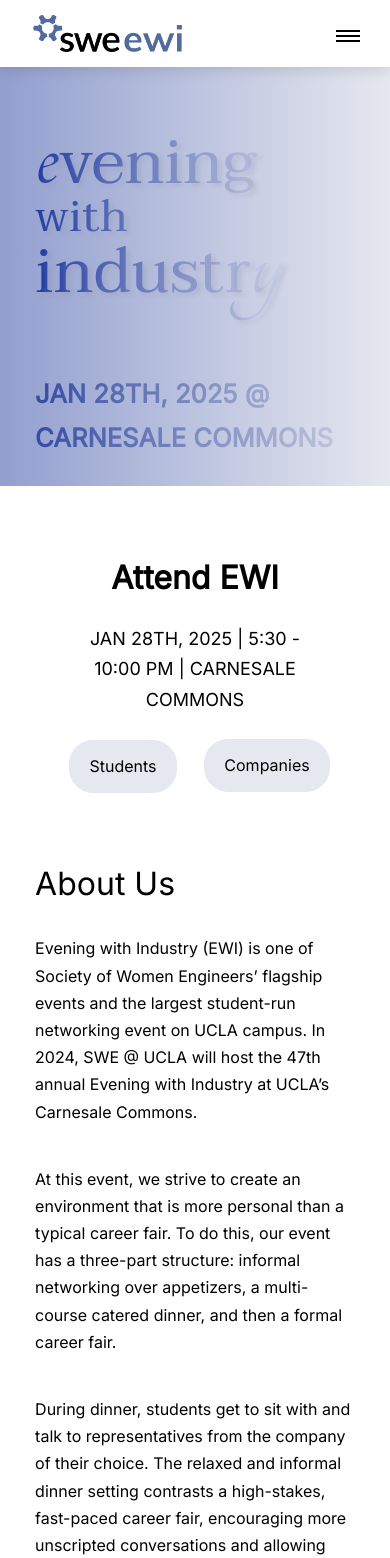
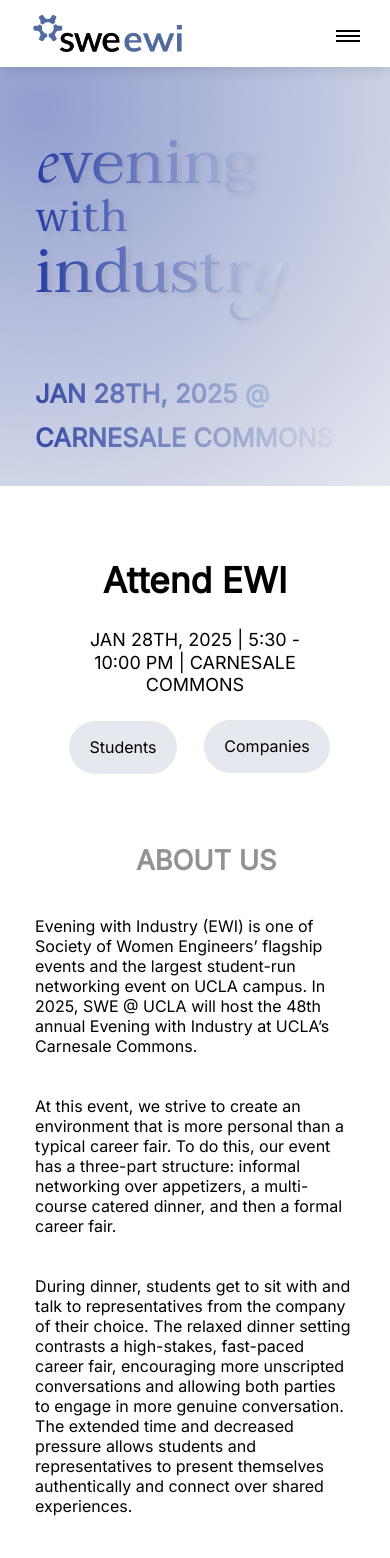
Before and after one commit to swe-ucla/ewi-website, a React (Create React App) app: page / in a window 390 px wide. Shown: the top 1558 px of the page. Built offline with nearby package versions, Linux system fonts and the light colour scheme; a web font is replaced by a local one.

Commit message:
Home page updates

```diff
--- a/src/components/about/About.jsx
+++ b/src/components/about/About.jsx
@@ -1,44 +1,42 @@
 import React from 'react'
 import './about.css'
-import EWI2017 from '../../assets/ewi2017.jpg'
-import COMMITTEE2023 from '../../assets/ewi2023committee.jpeg'
-import EWI2018_2 from '../../assets/ewi2018_2.jpg'
+import EWI2024 from '../../assets/ewi2017.jpg'
+import COMMITTEE2024 from '../../assets/ewi2023committee.jpeg'
+import EWI20XX from '../../assets/ewi2018_2.jpg'
 
 
 const About = () => {
   return (
     <section>
+      <h2>About Us</h2>
       <div className="container about__content">
-            <h2>About Us</h2>
             <div className="about__paragraph">
-              <p>Evening with Industry (EWI) is one of Society of Women Engineers’ flagship events and the largest student-run networking event on UCLA campus. In 2024, SWE @ UCLA will host the 47th annual Evening with Industry at UCLA’s Carnesale Commons. <br/></p>
-              <p>At this event, we strive to create an environment that is more personal than a typical career fair. To do this, our event has a three-part structure: informal networking over appetizers, a multi-course catered dinner, and then a formal career fair. <br/></p>
-              <p>During dinner, students get to sit with and talk to representatives from the company of their choice. The relaxed and informal dinner setting contrasts a high-stakes, fast-paced career fair, encouraging more unscripted conversations and allowing both parties to engage in more genuine conversation. The extended time and decreased pressure allows students and representatives to present themselves authentically and connect over shared experiences. <br/></p>
-              <p>While the event is traditionally oriented towards women in engineering, <b>we welcome students of all genders and academic backgrounds</b> relevant to the engineering field. Our primary goal is to ensure that every attendee gains an enriching and worthwhile experience. </p>
-          </div>
+              <p>Evening with Industry (EWI) is one of Society of Women Engineers’ flagship events and the largest student-run networking event on UCLA campus. In 2025, SWE @ UCLA will host the 48th annual Evening with Industry at UCLA’s Carnesale Commons.</p>
+              <p>At this event, we strive to create an environment that is more personal than a typical career fair. To do this, our event has a three-part structure: informal networking over appetizers, a multi-course catered dinner, and then a formal career fair. </p>
+              <p>During dinner, students get to sit with and talk to representatives from the company of their choice. The relaxed dinner setting contrasts a high-stakes, fast-paced career fair, encouraging more unscripted conversations and allowing both parties to engage in more genuine conversation. The extended time and decreased pressure allows students and representatives to present themselves authentically and connect over shared experiences. </p>
+              <p>While the event is traditionally oriented towards women in engineering, we welcome students of all genders and academic backgrounds relevant to the engineering field. Our primary goal is to ensure that every attendee gains an enriching and worthwhile experience.  </p>
+            </div>
       </div>
 
       <div className="image_container">
       <div class="image_container-row">
         <div class="image_container-column">
           <div className="image_container-column-image">
-            <p>As we host the 47th Evening with Industry at UCLA, we hope to continue our SWE Chapter’s longstanding tradition of diminishing the obstacles between students and breaking into industry.
-            </p>
-            <p>We are happy to continue hosting EWI in-person in 2024, as we believe the opportunity for participants to immerse themselves in the atmosphere of the event leads to a more impactful experience.
-            </p>
-            <img src={EWI2017} style={{height:"91.5%", width:"91.5%"}} alt={'EWI 2017'}/>
-            <div class="image_container-column-caption">EWI 2017</div>
+            <p>As we host the 48th Evening with Industry at UCLA, we hope to continue our SWE Chapter’s longstanding tradition of diminishing the obstacles between students and breaking into industry. </p>
+            <p>We are happy to continue hosting EWI in-person in 2025, as we believe the opportunity for participants to immerse themselves in the atmosphere of the event leads to a more impactful experience.</p>
+            <img src={EWI2024} style={{height:"91.5%", width:"91.5%"}} alt={'EWI 2017'}/>
+            <div class="image_container-column-caption">EWI 2024</div>
           </div>
         </div>
         <div class="image_container-column">
           <div className="image_container-column-image">
-            <img src={COMMITTEE2023} alt={'EWI Committee 2023'}/>
-            <div class="image_container-column-caption">EWI Committee 2023</div>
+            <img src={COMMITTEE2024} alt={'EWI Committee 2024'}/>
+            <div class="image_container-column-caption">EWI Committee 2024</div>
           </div>
           <div className="column-image">
-            <p> Our mission is to continue to make EWI accessible to all types of students and to match them with fulfilling roles at companies they are inspired by, and we hope that each student leaves EWI with confidence in their capabilities and a sense of belonging in engineering and industry as a whole. </p>
-            <img src={EWI2018_2} alt={'EWI 2018'}/>
-            <div class="image_container-column-caption">EWI 2018</div>
+            <p>Our mission is to continue to make EWI accessible to all types of students and to match them with fulfilling roles at companies they are inspired by, and we hope that each student leaves EWI with confidence in their capabilities and a sense of belonging in engineering and industry as a whole.  </p>
+            <img src={EWI20XX} alt={'EWI 20XX'}/>
+            <div class="image_container-column-caption">EWI 20XX</div>
           </div>
         </div>
       </div>
--- a/src/components/about/about.css
+++ b/src/components/about/about.css
@@ -2,7 +2,6 @@
   margin-top: 2rem;
   text-align: left;
   margin-bottom: 4rem;
-  font-size: 2rem;
 }
 
 .about__content p{
@@ -89,7 +88,7 @@
     margin-top: 2rem;
     text-align: left;
     margin-bottom: 1.5rem;
-    font-size: 2rem;
+    /* font-size: 2rem; */
   }
 
   .image_container{
--- a/src/components/attend/attend.css
+++ b/src/components/attend/attend.css
@@ -15,6 +15,12 @@
 
 .attend_h2{
   font-weight: 700;
+  color: black;
+  text-transform: capitalize;
+  font-size: 2.2rem;
+  text-align: center;
+  padding: 0em;
+  margin: 0em;
 }
 
 .date {
--- a/src/components/header/Header.jsx
+++ b/src/components/header/Header.jsx
@@ -18,6 +18,7 @@
           <div className='event__date'>
             {eventDate}
           </div>
+          <div className='contact_btn'></div>
         </div>
         <h4 className="text-light" id="attend">
         </h4>
--- a/src/components/header/header.css
+++ b/src/components/header/header.css
@@ -3,7 +3,8 @@
 header {
   padding-top: 4rem;
   overflow: hidden;
-  background-image: linear-gradient(to right, #929FCF, #E6E8EF);
+  /* background-image: linear-gradient(to right, #929FCF, #E6E8EF); */
+  background-image: radial-gradient(circle at 40px 40px,#929FCF, #E6E8EF);
 }
 
 .header__container {
@@ -52,7 +53,7 @@
 .event__date {
   font-size: 1.6rem;
   font-family: 'Inter', serif;
-  background: -webkit-linear-gradient(left, #344ba5, #c7ccdd); /* Matching colors */
+  background: -webkit-linear-gradient(left, #344ba5, #dee1e9); /* Matching colors */
   -webkit-background-clip: text;
   -webkit-text-fill-color: transparent;
   margin-top: 3.2rem;
--- a/src/components/portfolio/Portfolio.jsx
+++ b/src/components/portfolio/Portfolio.jsx
@@ -1,8 +1,8 @@
 import React from 'react'
 import './portfolio.css'
 //import IMG6 from '../../assets/avatar1.jpg'
-import LEXI from '../../assets/lexi.jpg'
-import KAYLEE from '../../assets/kaylee.jpg'
+import INTERNAL from '../../assets/lexi.jpg'
+import EXTERNAL from '../../assets/kaylee.jpg'
 
 // DO NOT USE THE IMAGES IN PRODUCTION
 
@@ -10,16 +10,17 @@
 
   {
     id: 6,
-    image: LEXI,
-    title: 'Alexandra (Lexi) Jensen',
-    bio: 'Alexandra Jensen is EWI 2024’s Internal Director and a third year in Bioengineering. She’s also a Design Team Project Manager in BMES and an undergraduate researcher in Soragni Lab, and hopes to pursue medical device design or engineering R&D. She loves art and creativity in all forms and was previously EWI 2023 Design and Media Chair. ',
+    image: INTERNAL,
+    title: 'Crystal Chan',
+    position: 'Internal Director',
+    bio: 'insert bio',
   },
   {
     id: 6,
-    image: KAYLEE,
-    title: 'Kaylee Tran',
+    image: EXTERNAL,
+    title: 'Khushi Patel',
     position: 'External Director',
-    bio: 'Kaylee Tran is a third year student studying Computer Science and the External Director of EWI 2024. When she’s not staring at compilation errors in her code, she enjoys taking dance classes and hitting the gym. She has been involved with web and mobile development through extracurriculars at UCLA and has previously served as Evening with Industry Corporate Relations Chair and Logistics Director.',
+    bio: 'insert bio',
   }
 ]
 
@@ -32,13 +33,14 @@
 
       <div className="container portfolio__container">
         {
-          data.map(({id, image, title, bio, github, demo}) => {
+          data.map(({id, image, title, position, bio, github, demo}) => {
             return (
               <article key={id} className='portfolio__item'>
               <div className="portfolio__item-image">
                 <img src={image} alt={title} />
               </div>
               <h3>{title}</h3>
+              <h5>{position}</h5>
               <h4>{bio}</h4>
             </article>
             )
--- a/src/components/portfolio/portfolio.css
+++ b/src/components/portfolio/portfolio.css
@@ -4,9 +4,9 @@
   gap: 2.5rem;
 }
 
-h2 {
+/* h2 {
   font-size: 2rem;
-}
+} */
 
 .portfolio__item {
   width: 70%;  /* Adjust this to control the width */
--- a/src/index.css
+++ b/src/index.css
@@ -16,7 +16,7 @@
 :root {
   --color-bg: rgb(255, 255, 255);
   /* --color-bg-variant: #9c9a9e; */
-  --color-bg-variant: #9c9a9e;
+  --color-bg-variant: #E6E8EF;
   --color-primary: black;
   --color-primary-variant: #1d121f;
   --color-white: black;
@@ -39,6 +39,11 @@
 
 h2 {
   font-family: 'Inter', serif;
+  font-weight: 700;
+  color: #929292;
+  text-transform: uppercase;
+  font-size: 2em;
+  margin-left: 4.5em;
 }
 
 h3 {
@@ -58,7 +63,7 @@
   font-family: 'Inter', serif;
   background: var(--color-bg);
   color: var(--color-white);
-  line-height: 1.7;
+  line-height: 1.25;
   font-weight: 300;
 }
 
@@ -70,10 +75,20 @@
 
 h1,
 h2,
-h3,
-h4,
+h3 {
+  font-size: 1.7em;
+  font-weight: 300;
+}
+h4 {
+  font-size: 0.9em;
+  font-weight: 400;
+  padding-left: 0.5em;
+  padding-right: 0.5em;
+}
 h5 {
-  font-weight: 500;
+  font-size: 1em;
+  font-weight: 400;
+  margin-top: -0.75em;
 }
 
 h1 {
@@ -84,16 +99,21 @@
   margin-top: 8rem;
 }
 
-section>h2,
 section>h5 {
   text-align: center;
   color: var(--color-light);
+  font-size: 1em;
+  font-weight: 400;
 }
 
 section>h2 {
-  color: var(--color-primary);
-  margin-bottom: 3rem;
+  font-weight: 600;
+  color: #929292;
+  margin-bottom: 4rem;
+  text-align: left;
+  margin-left: 5em;
 }
+
 
 .text-light {
   color: var(--color-light);
@@ -114,7 +134,7 @@
   display: inline-block;
   color: var(--color-primary) !important;
   padding: 0.75rem 1.2rem;
-  border-radius: 1.5rem;
+  border-radius: 1.75rem;
   cursor: pointer;
   border: 1px solid var(--color-primary);
   border-color: #E6E8EF;
@@ -140,6 +160,14 @@
   object-fit: cover;
 }
 
+input {
+  font-family: 'Inter', serif;
+}
+
+textarea {
+  font-family: 'Inter', serif;
+}
+
 /* ================ MEDIA QUERIES (MEDIUM DEVICES) ================= */
 @media screen and (max-width: 1024px) {
   /* .container {
```
